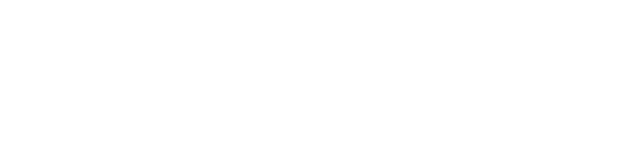
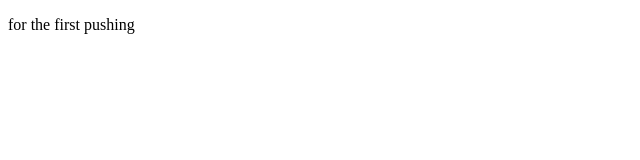
Before and after one commit to JadeSure/OldIron666, a plain HTML site: page index.html in a window 1280 px wide. Shown: the whole page, without its empty margins (0-640 px from the left). Drawn offline with Linux system fonts and the light colour scheme.

Commit message:
push it!

```diff
--- a/index.html
+++ b/index.html
@@ -6,5 +6,7 @@
     <meta name="viewport" content="width=device-width, initial-scale=1.0" />
     <title>Document</title>
   </head>
-  <body></body>
+  <body>
+    <p>for the first pushing</p>
+  </body>
 </html>
```
